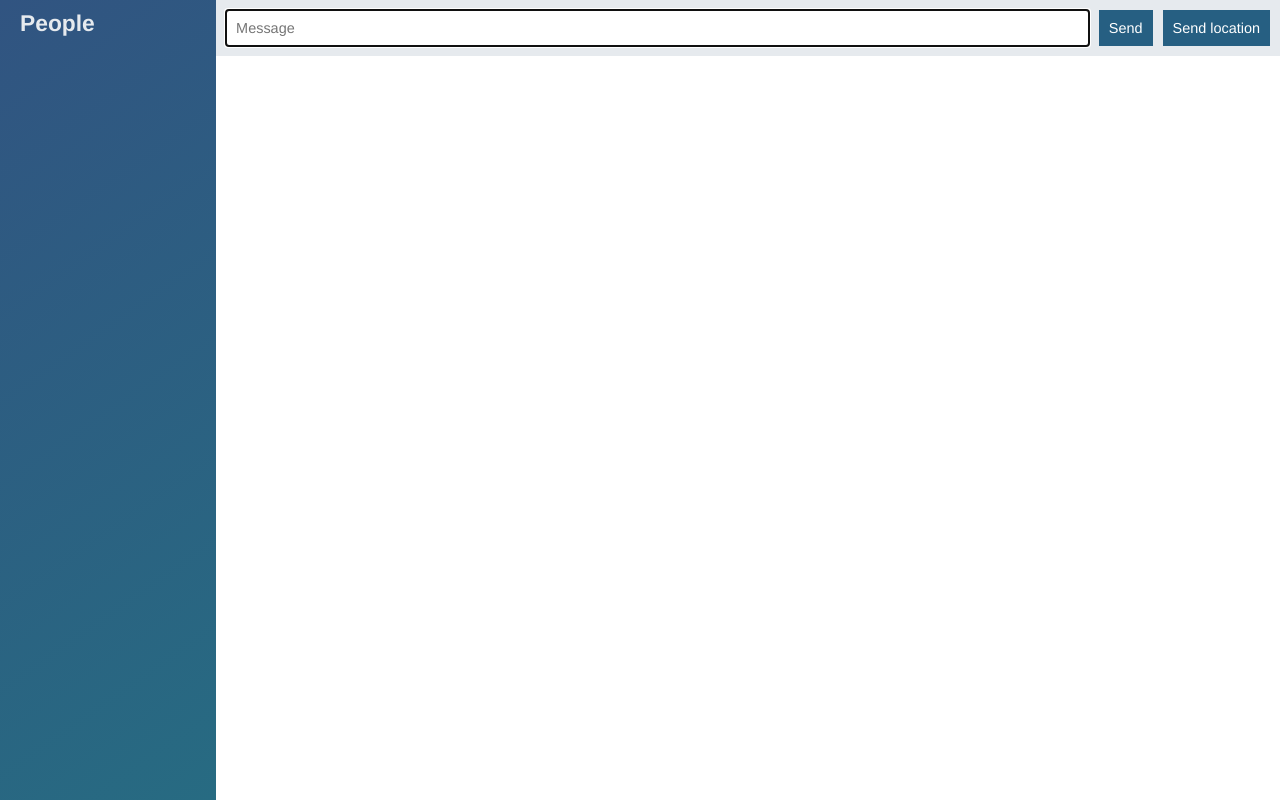
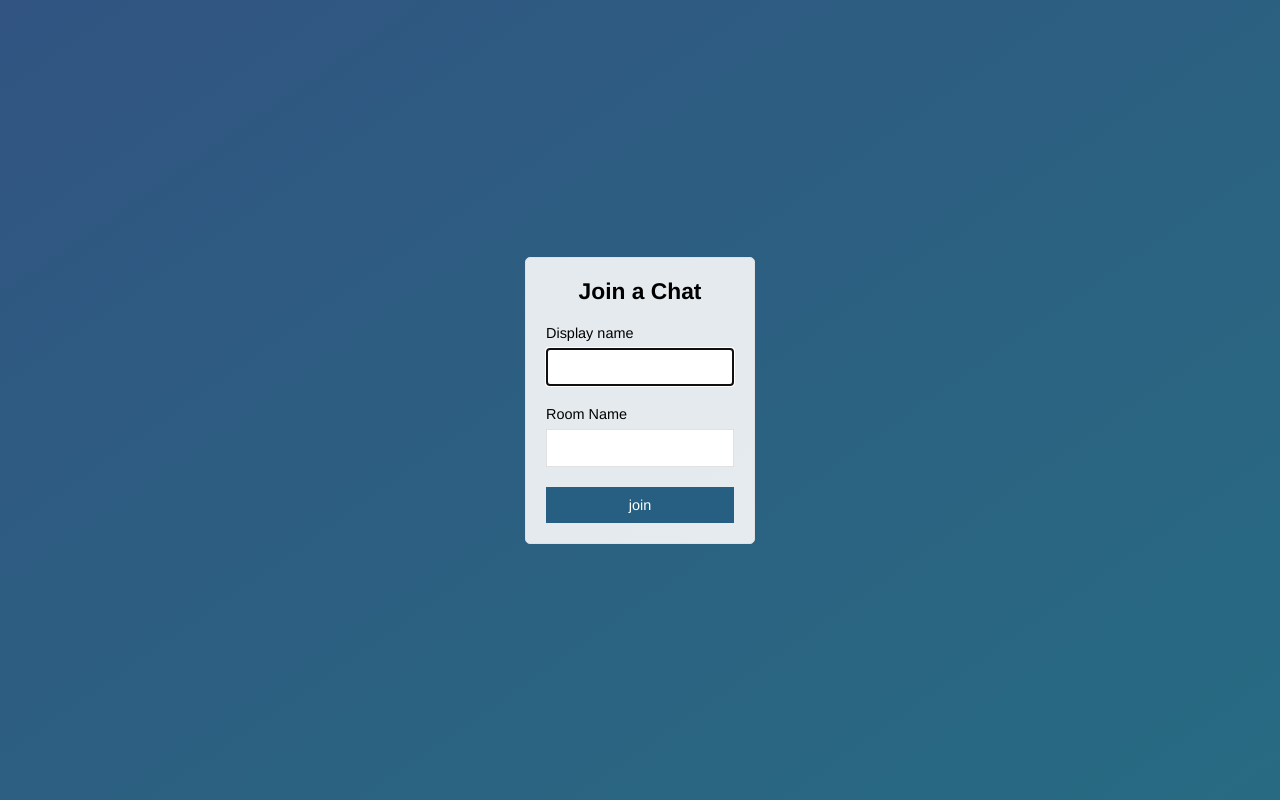
Before and after one commit to escrew7/node-chat-app, a website: page public/index.html in a window 1280 px wide. Drawn offline with nearby package versions, Linux system fonts and the light colour scheme; no server answers.

Commit message:
add join page that submits to vhat.html

```diff
--- a/public/index.html
+++ b/public/index.html
@@ -3,58 +3,30 @@
 <html>
 <head>
   <meta charset="utf-8">
+  <title>Join | Chat</title>
+  <meta name="vewport" content="width=device-width, initial-scale=1, user-scalable=no" />
   <link rel="stylesheet" href="/css/styles.css" />
 </head>
-<body class="chat">
-
-  <div class="chat__sidebar">
-    <h3>People</h3>
-    <div id="users"></div>
-  </div>
-  <div class="chat__main">
-    <ol id="messages"></ol>
-
-    <div class="chat__footer">
-      <form id="message-form">
-
-        <input name="message" type="text" placeholder="Message" autofocus autocomplete="off"/>
-        <button>Send</button>
+<body>
+  <div class="centered-form">
+    <div class="centered-form__form">
+      <form action="/chat.html">
+        <div class="form-field">
+          <h3>Join a Chat</h3>
+        </div>
+        <div class="form-field">
+          <label>Display name</label>
+          <input type="text" name="name" autofocus/>
+        </div>
+        <div class="form-field">
+          <label>Room Name</label>
+          <input type="text" name="room" />
+        </div>
+        <div class="form-field">
+          <button>join</button>
+        </div>
       </form>
-      <button id="send-location">Send location</button>
     </div>
   </div>
-
-  <script id="message-template" type="text/template">
-    <li class="message">
-      <div class="message__title">
-        <h4>{{from}}</h4>
-        <span>{{createdAt}}</span>
-      </div>
-      <div class="message__body">
-        <p>{{text}}</p>
-      </div>
-    </li>
-  </script>
-
-  <script id="location-message-template" type="text/template">
-    <li class="message">
-      <div class="message__title">
-        <h4>{{from}}</h4>
-        <span>{{createdAt}}</span>
-      </div>
-      <div class="message__body">
-        <p>
-          <a href="{{url}}" target="_blank">My current location</a>
-        </p>
-      </div>
-    </li>
-  </script>
-
-
-  <script src="/socket.io/socket.io.js"></script>
-  <script src="/js/libs/jquery-3.3.1.min.js"></script>
-  <script src="/js/index.js"></script>
-  <script src="/js/libs/moment.js"></script>
-  <script src="/js/libs/mustache.js"></script>
 </body>
 </html>
```
Also changed, not shown: public/chat.html (added, +62 -0 lines), public/js/chat.js (renamed from public/js/index.js).
